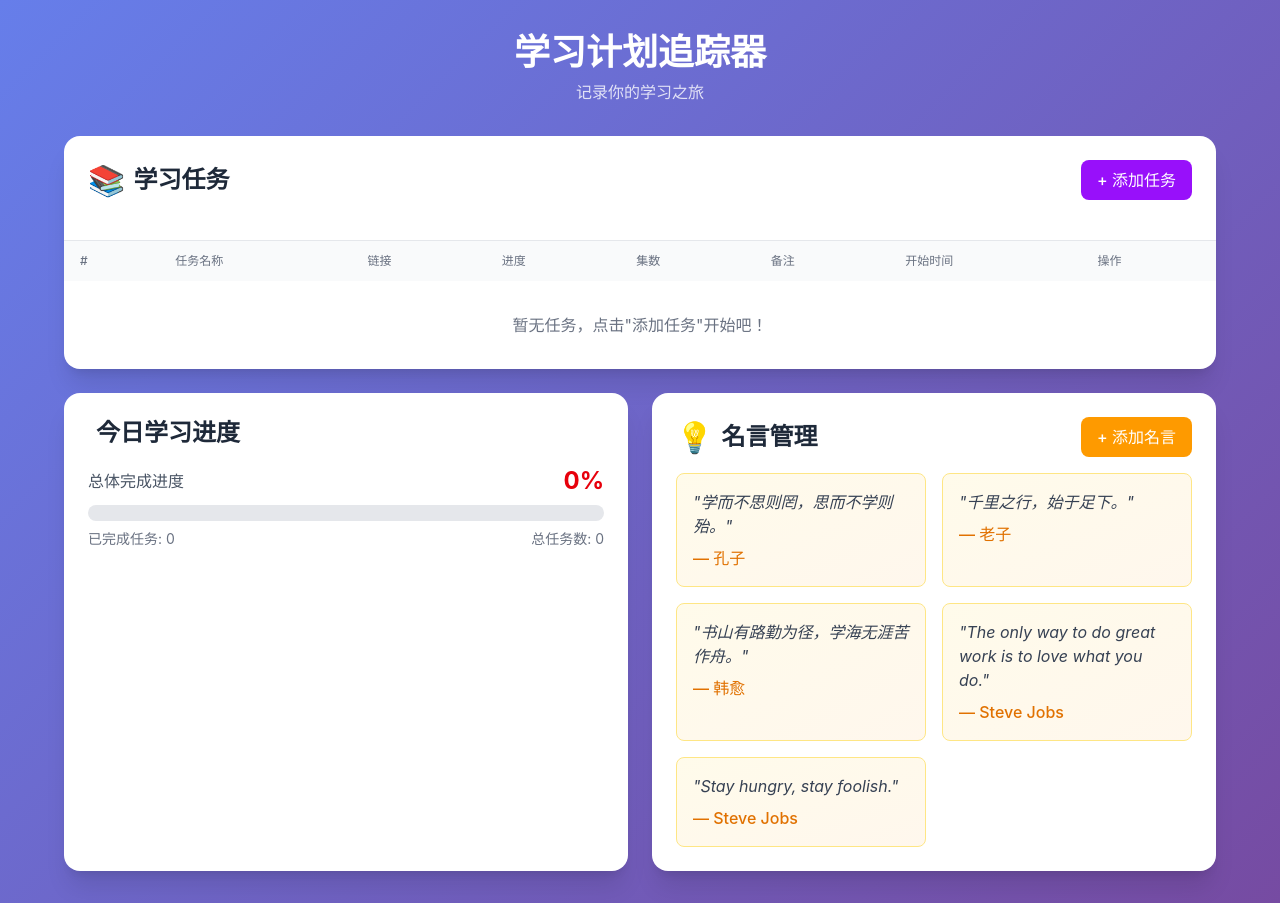
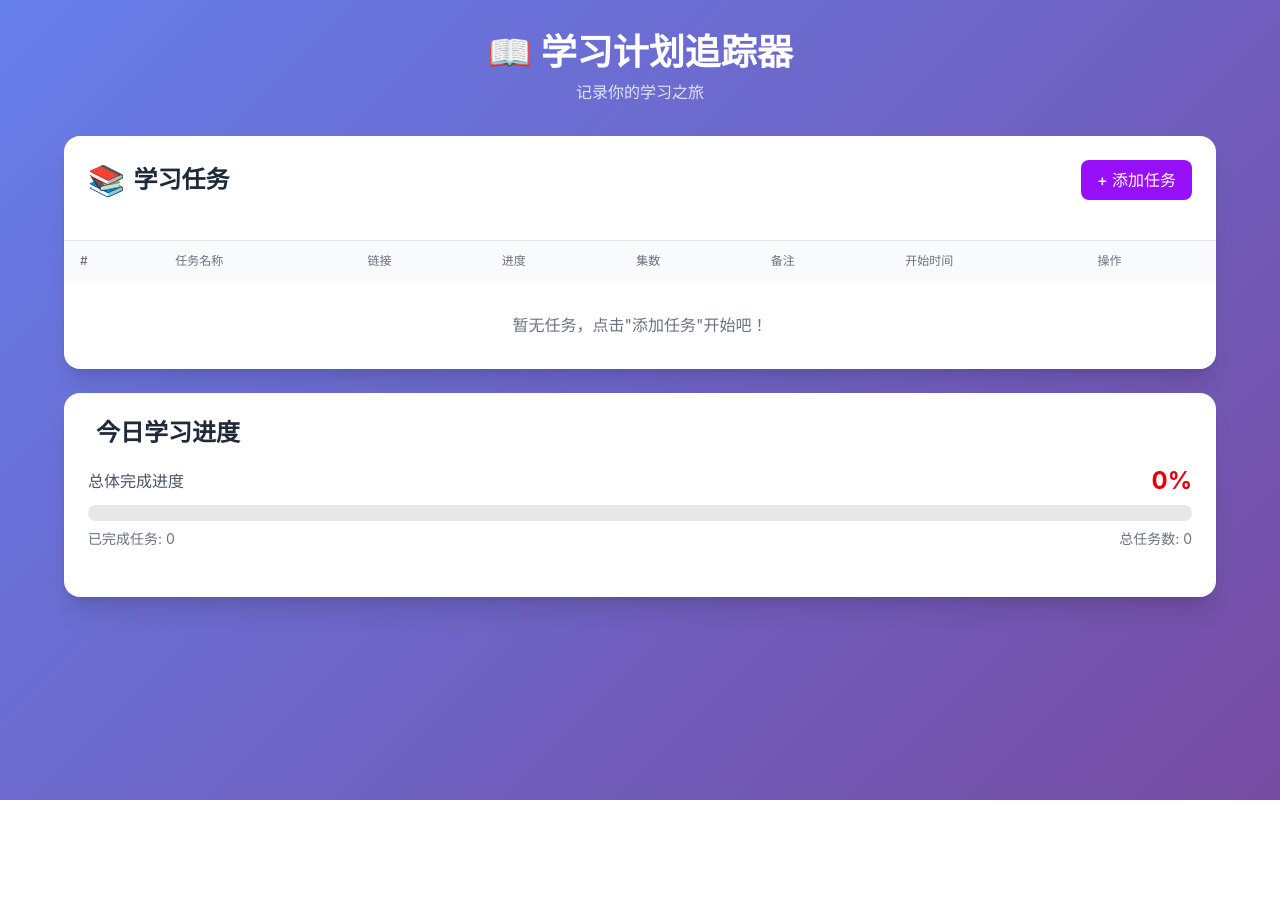
Before and after one commit to weijie380/study-tracker, a React (Vite) app: page / in a window 1280 px wide. After the commit the page ends 800 px from the top, so only its background shows below. Built offline with nearby package versions, Linux system fonts and the light colour scheme.

Commit message:
Remove quote module

```diff
--- a/src/App.jsx
+++ b/src/App.jsx
@@ -1,22 +1,18 @@
 import TaskModule from './TaskModule';
 import ProgressModule from './ProgressModule';
-import QuoteModule from './QuoteModule';
 
 function App() {
   return (
     <div className="min-h-screen py-8 px-4">
       <div className="max-w-6xl mx-auto">
         <header className="text-center mb-8">
-          <h1 className="text-4xl font-bold text-white mb-2"> 学习计划追踪器</h1>
+          <h1 className="text-4xl font-bold text-white mb-2">📖 学习计划追踪器</h1>
           <p className="text-white/80">记录你的学习之旅</p>
         </header>
 
         <div className="space-y-6">
           <TaskModule />
-          <div className="grid gap-6 lg:grid-cols-2">
-            <ProgressModule />
-            <QuoteModule />
-          </div>
+          <ProgressModule />
         </div>
       </div>
     </div>
--- a/src/QuoteModule.jsx
+++ /dev/null
@@ -1,118 +0,0 @@
-import { useState, useEffect } from 'react';
-import { storage, generateId } from './storage';
-
-const DEFAULT_QUOTES = [
-  { id: 'default1', text: '学而不思则罔，思而不学则殆。', author: '孔子', createdAt: Date.now() },
-  { id: 'default2', text: '千里之行，始于足下。', author: '老子', createdAt: Date.now() },
-  { id: 'default3', text: '书山有路勤为径，学海无涯苦作舟。', author: '韩愈', createdAt: Date.now() },
-  { id: 'default4', text: 'The only way to do great work is to love what you do.', author: 'Steve Jobs', createdAt: Date.now() },
-  { id: 'default5', text: 'Stay hungry, stay foolish.', author: 'Steve Jobs', createdAt: Date.now() }
-];
-
-function QuoteModule() {
-  const [quotes, setQuotes] = useState([]);
-  const [newQuote, setNewQuote] = useState('');
-  const [newAuthor, setNewAuthor] = useState('');
-  const [showForm, setShowForm] = useState(false);
-
-  useEffect(() => {
-    let savedQuotes = storage.getQuotes();
-    if (savedQuotes.length === 0) {
-      storage.saveQuotes(DEFAULT_QUOTES);
-      savedQuotes = DEFAULT_QUOTES;
-    }
-    setQuotes(savedQuotes);
-  }, []);
-
-  const addQuote = () => {
-    if (!newQuote.trim()) return;
-    const quote = {
-      id: generateId(),
-      text: newQuote.trim(),
-      author: newAuthor.trim() || '佚名',
-      createdAt: Date.now()
-    };
-    const updatedQuotes = [quote, ...quotes];
-    setQuotes(updatedQuotes);
-    storage.saveQuotes(updatedQuotes);
-    setNewQuote('');
-    setNewAuthor('');
-    setShowForm(false);
-  };
-
-  const deleteQuote = (id) => {
-    const updatedQuotes = quotes.filter(q => q.id !== id);
-    setQuotes(updatedQuotes);
-    storage.saveQuotes(updatedQuotes);
-  };
-
-  return (
-    <div className="bg-white rounded-2xl shadow-xl p-6">
-      <div className="flex justify-between items-center mb-4">
-        <h2 className="text-2xl font-bold text-gray-800 flex items-center gap-2">
-          <span className="text-3xl">💡</span>
-          名言管理
-        </h2>
-        <button
-          onClick={() => setShowForm(!showForm)}
-          className="px-4 py-2 bg-amber-500 text-white rounded-lg hover:bg-amber-600 transition-colors font-medium"
-        >
-          {showForm ? '取消' : '+ 添加名言'}
-        </button>
-      </div>
-
-      {showForm && (
-        <div className="mb-6 p-4 bg-amber-50 rounded-lg border border-amber-200">
-          <textarea
-            value={newQuote}
-            onChange={(e) => setNewQuote(e.target.value)}
-            placeholder="输入名言内容..."
-            className="w-full px-3 py-2 border border-amber-300 rounded-lg focus:outline-none focus:ring-2 focus:ring-amber-500 mb-2 resize-none"
-            rows="2"
-          />
-          <div className="flex gap-2">
-            <input
-              type="text"
-              value={newAuthor}
-              onChange={(e) => setNewAuthor(e.target.value)}
-              placeholder="作者（可选）"
-              className="flex-1 px-3 py-2 border border-amber-300 rounded-lg focus:outline-none focus:ring-2 focus:ring-amber-500"
-            />
-            <button
-              onClick={addQuote}
-              className="px-6 py-2 bg-amber-500 text-white rounded-lg hover:bg-amber-600 transition-colors font-medium"
-            >
-              添加
-            </button>
-          </div>
-        </div>
-      )}
-
-      <div className="grid gap-4 md:grid-cols-2">
-        {quotes.map(quote => (
-          <div
-            key={quote.id}
-            className="p-4 bg-gradient-to-br from-amber-50 to-orange-50 rounded-lg border border-amber-200 relative group hover:shadow-md transition-shadow"
-          >
-            <p className="text-gray-700 italic mb-2">"{quote.text}"</p>
-            <div className="flex justify-between items-center">
-              <span className="text-amber-600 font-medium">— {quote.author}</span>
-              <button
-                onClick={() => deleteQuote(quote.id)}
-                className="opacity-0 group-hover:opacity-100 text-gray-400 hover:text-red-500 transition-all"
-              >
-                🗑️
-              </button>
-            </div>
-          </div>
-        ))}
-      </div>
-
-      {quotes.length === 0 && (
-        <p className="text-gray-500 text-center py-8">暂无名言，添加一些激励自己的话吧！</p>
-      )}
-    </div>
-  );
-}
-
-export default QuoteModule;
--- a/src/storage.js
+++ b/src/storage.js
@@ -1,6 +1,5 @@
 const STORAGE_KEYS = {
   TASKS: 'study_tasks',
-  QUOTES: 'study_quotes',
   PROGRESS: 'study_progress'
 };
 
@@ -12,13 +11,6 @@ export const storage = {
   saveTasks(tasks) {
     localStorage.setItem(STORAGE_KEYS.TASKS, JSON.stringify(tasks));
   },
-  getQuotes() {
-    const data = localStorage.getItem(STORAGE_KEYS.QUOTES);
-    return data ? JSON.parse(data) : [];
-  },
-  saveQuotes(quotes) {
-    localStorage.setItem(STORAGE_KEYS.QUOTES, JSON.stringify(quotes));
-  },
   getProgress() {
     const data = localStorage.getItem(STORAGE_KEYS.PROGRESS);
     return data ? JSON.parse(data) : {};
```
